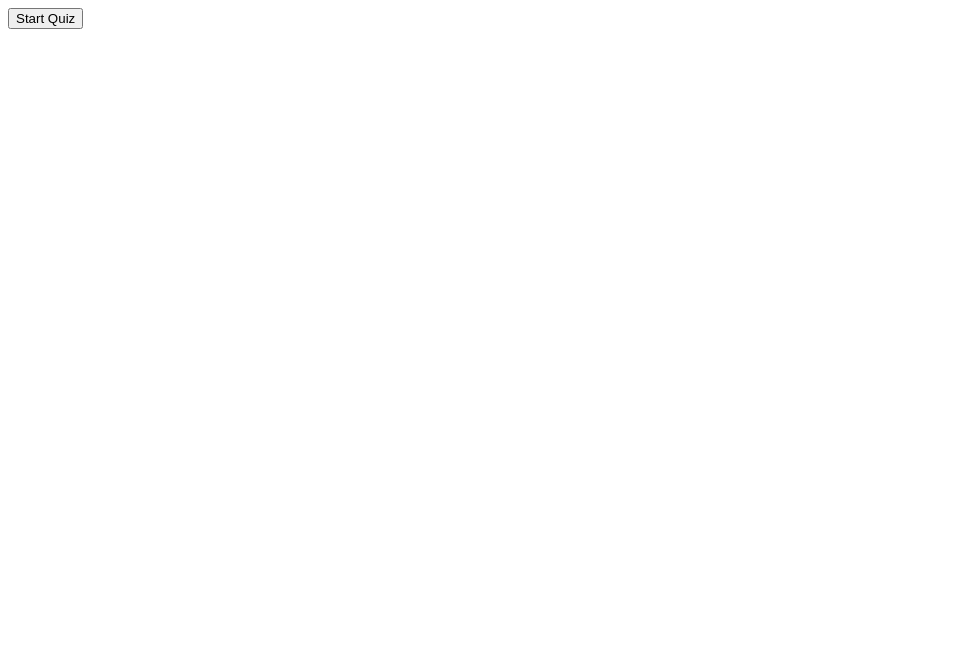
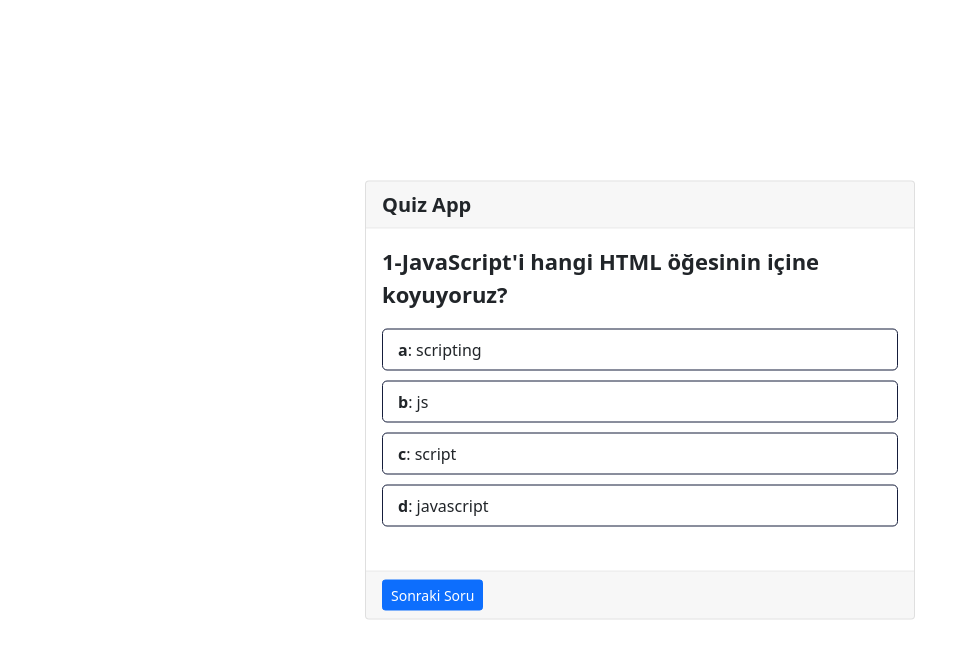
Before and after one commit to koraydincc/quizApp2, a plain HTML site: page index.html in a window 1280 px wide. Both pictures are taken after a click on the button "Start Quiz". Shown: the whole page, without its empty margins (0-970 px from the left). Drawn offline with nearby package versions, Linux system fonts and the light colour scheme.

Commit message:
Add files via upload

```diff
--- a/index.html
+++ b/index.html
@@ -1,12 +1,57 @@
 <!DOCTYPE html>
-<html lang="en">
+<html lang="tr">
   <head>
     <meta charset="UTF-8" />
+    <meta http-equiv="X-UA-Compatible" content="IE=edge" />
     <meta name="viewport" content="width=device-width, initial-scale=1.0" />
+    <link
+      href="https://cdn.jsdelivr.net/npm/bootstrap@5.1.3/dist/css/bootstrap.min.css"
+      rel="stylesheet"
+    />
+    <link
+      rel="stylesheet"
+      href="https://cdnjs.cloudflare.com/ajax/libs/font-awesome/6.1.1/css/all.min.css"
+    />
+    <link rel="stylesheet" href="style.css" />
     <title>Document</title>
   </head>
   <body>
-    <button class="btn-start">Start Quiz</button>
+    <div class="btn_start">
+      <button class="btn btn-warning btn-lg">Start Quiz</button>
+    </div>
+
+    <div class="card quiz_box">
+      <header class="card-header">
+        <div class="title">Quiz App</div>
+      </header>
+      <section class="card-body">
+        <div class="question_text">
+          <!-- <span>Hangisi javascript paket yönetim uygulamasıdır?</span> -->
+        </div>
+        <div class="option_list">
+          <!-- <div class="option">
+            <span>a: Node.js</span>
+            <div class="icon"><i class="fas fa-check"></i></div>
+          </div>
+          <div class="option">
+            <span>b: Typescript</span>
+            <div class="icon"><i class="fas fa-times"></i></div>
+          </div>
+          <div class="option correct">
+            <span>c: Npm</span>
+            <div class="icon"><i class="fas fa-times"></i></div>
+          </div>
+          <div class="option incorrect">
+            <span>d: Nuget</span>
+            <div class="icon"><i class="fas fa-times"></i></div>
+          </div> -->
+        </div>
+      </section>
+      <footer class="card-footer">
+        <button class="next_btn btn btn-primary btn-sm">Sonraki Soru</button>
+      </footer>
+    </div>
+
+    <script src="script.js"></script>
   </body>
-  <script src="script.js"></script>
 </html>
--- a/script.js
+++ b/script.js
@@ -1,55 +1,74 @@
 // Her bir soruyu temsil etmesi için Soru nesnesi oluşturduk
+// constructor metodu ekledik
 function Soru(soruMetni, cevapSecenekleri, dogruCevap) {
+    // Her bir soru constructorının örneğinde kullanmak için "this" ile tanımlama yaptık
     this.soruMetni = soruMetni;
     this.cevapSecenekleri = cevapSecenekleri;
-    this. dogruCevap = dogruCevap;
+    this.dogruCevap = dogruCevap;
 }
 
 Soru.prototype.cevabiKontrolEt = function (cevap) {
     return cevap === this.dogruCevap;
-
 }
 
 let sorular = [
-     new Soru("JavaScripti hangi HTML öğesinin içine koyuyoruz?", {a: "scripting", b: "js", c:"script", d:"javascript"}, 'c'),
+    new Soru("1-JavaScript'i hangi HTML öğesinin içine koyuyoruz?", { a: "scripting", b: "js", c: "script", d: "javascript"}, 'c'),
 
-     new Soru("JavaScript hangi tür bir dildir?", {a:  "Yüksek seviye diller", b:  "Düşük seviye diller", c:"Orta seviye diller", d: "Hem yüksek hem de düşük seviye diller"}, 'c'),
+    new Soru("2-JavaScript hangi tür bir dildir?", { a: "Yüksek seviye diller", b: "Düşük seviye diller", c: "Orta seviye diller", d: "Hem yüksek hem de düşük seviye diller"}, 'c'),
 
-     new Soru("JavaScript'te değişkenleri tanımlamak için hangi anahtar kelimeyi kullanırız?", {a: "var", b: 'const', c: 'Hepsi', d: 'let'}, 'c'),
+    new Soru("3-JavaScript'te değişkenleri tanımlamak için hangi anahtar kelimeyi kullanırız?",  { a: "var", b: 'const', c: 'Hepsi', d: 'let'}, 'c'),
 
-     new Soru('Hangisi js paket yönetim uygulamasıdır ? ', {a: 'Node.js', b: 'Typescript', c: 'Npm', }, 'c'),
+    new Soru('4-Hangisi js paket yönetim uygulamasıdır? ', { a: 'Node.js', b: 'Typescript', c: 'Npm'}, 'c'),
 
-     new Soru("JavaScript'te döngülerle ilgili hangi ifade yanlıştır?", {a: "for döngüsü, belirli bir sayıda tekrarlamak için kullanılır.", b: "while döngüsü, belirli bir koşul sağlandığı sürece tekrarlamak için kullanılır.", c: "do-while döngüsü, en az bir kez döngünün içeriğini çalıştırır.", d: "foreach döngüsü, bir dizi üzerinde gezinmek için kullanılır." }, 'a'),
+    new Soru("5-JavaScript'te döngülerle ilgili hangi ifade yanlıştır?", { a: "for döngüsü, belirli bir sayıda tekrarlamak için kullanılır.", b: "while döngüsü, belirli bir koşul sağlandığı sürece tekrarlamak için kullanılır.", c: "do-while döngüsü, en az bir kez döngünün içeriğini çalıştırır.", d: "foreach döngüsü, bir dizi üzerinde gezinmek için kullanılır."}, 'a')
+];
 
-]
-
-
-
+// Quiz adında bir constructor tanımladık
 function Quiz(sorular) {
-
     this.sorular = sorular;
     this.soruIndex = 0;
-
-
 }
 
 Quiz.prototype.soruGetir = function () {
+    return this.sorular[this.soruIndex];
+};
 
-    return this.sorular[this.soruIndex];
+const quiz = new Quiz(sorular)
 
+
+document.querySelector(".btn_start").addEventListener("click", function() {
+    document.querySelector(".quiz_box").classList.add("active");
+    soruGoster(quiz.soruGetir());
+})
+
+document.querySelector(".next_btn").addEventListener("click", function() {
+    if (quiz.sorular.length != quiz.soruIndex + 1) {
+        quiz.soruIndex += 1;
+        soruGoster(quiz.soruGetir());
+    } else {
+        console.log("quiz bitti");
+    }
+});
+// Soru gösterme işlemini gerçekleştiren fonksiyon
+function soruGoster(soru) {
+    let question = `<span>${soru.soruMetni}</span>`;
+    let options = '';
+
+    for(let cevap in soru.cevapSecenekleri) {
+        options +=
+            `
+                <div class="option">
+                    <span><b>${cevap}</b>: ${soru.cevapSecenekleri[cevap]}</span>
+                </div>
+            `;
+    }
+    const option_list = document.querySelector(".option_list")
+    document.querySelector(".question_text").innerHTML = question;
+    option_list.innerHTML = options;
+
+    const option = option_list.querySelectorAll(".option")
+
+    for(let opt of option){
+        console.log(opt)
+    }
 }
-//soruları aldığımız Quiz nesnesi oluşturduk ve bunu quize atadık
-const quiz = new Quiz(sorular);
-
-document.querySelector(".btn-start").addEventListener('click',function () {
-    if (quiz.sorular.length != quiz.soruIndex) {
-
-        console.log(quiz.soruGetir())
-        quiz.soruIndex += 1;
-
-    }
-    else {
-        console.log("quiz  bitti")
-    }
-
-})
--- /dev/null
+++ b/style.css
@@ -0,0 +1,73 @@
+.btn_start,.quiz_box{
+    position: absolute;
+    top: 50%;
+    left: 50%;
+    /* transfrom ile yatar ve dikeyde kaydırma sağladık */
+    transform: translate(-50%, -50%);
+}
+
+/* butondan sorulara geçişi yapmak için sınıfın ismini js yolula değiştirdik ve opacity pointer-events
+   kodlarını güncelledik
+*/
+.quiz_box.active {
+    opacity: 1;
+    pointer-events: auto;
+    transform: translate((-50%,-50%) scale(1));
+}
+
+.quiz_box{
+    transform: translate((-50%,-50%) scale(0.7));
+    transition: all 0.3s ease;
+    width: 550px;
+    opacity: 0;
+    /* quiz_box btn_start butonun üstüne geldiği için tıklama olayını engelledik */
+    pointer-events: none;
+
+}
+
+.quiz_box header .title {
+    font-size: 20px;
+    font-weight: 600;
+}
+
+.quiz_box .question_text {
+    font-size: 22px;
+    font-weight: 600;
+}
+
+.quiz_box .option_list {
+    padding: 18px 0;
+
+}
+
+.quiz_box .option_list .option{
+    border: 1px solid #151d3b;
+    border-radius: 5px;
+    padding: 8px 15px;
+    font-size: 16px;
+    margin-bottom: 10px;
+    cursor: pointer;
+
+    display: flex;
+    align-items: center;
+    justify-content: space-between;
+
+}
+
+.option_list .option:hover {
+    color: #fff;
+    background: #ffd33d;
+
+}
+
+.option_list .option.correct:hover {
+    color: #fff;
+    background: #00DFA2;
+
+}
+
+.option_list .option.incorrect:hover {
+    color: #fff;
+    background: #B31312;
+
+}
```
